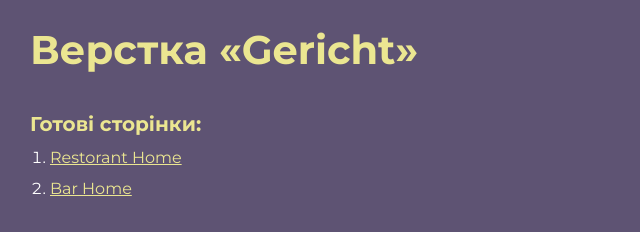
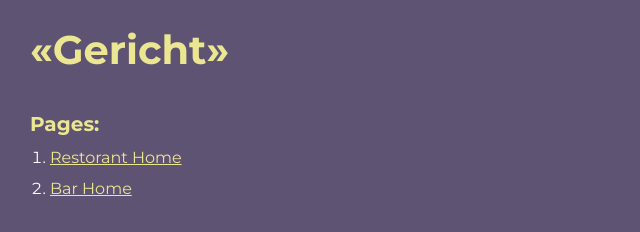
Before and after one commit to Phorell/Gericht, a plain HTML site: page index.html in a window 1280 px wide. Shown: the whole page, without its empty margins (0-640 px from the left). Drawn offline with Linux system fonts and the light colour scheme.

Commit message:
Update index.html

```diff
--- a/index.html
+++ b/index.html
@@ -9,11 +9,11 @@
 
 <body>
 	<div class="rootpage">
-		<h1>Верстка «Gericht»</h1>
+		<h1> «Gericht»</h1>
 		<div class="rootpage__info">
 
 		</div>
-		<h2>Готові сторінки:</h2>
+		<h2>Pages:</h2>
 		<ol class="rootpage__list">
 			<li><a target="_blank" href="home.html">Restorant Home</a></li>
 			<li><a target="_blank" href="bar.html">Bar Home</a></li>
```
